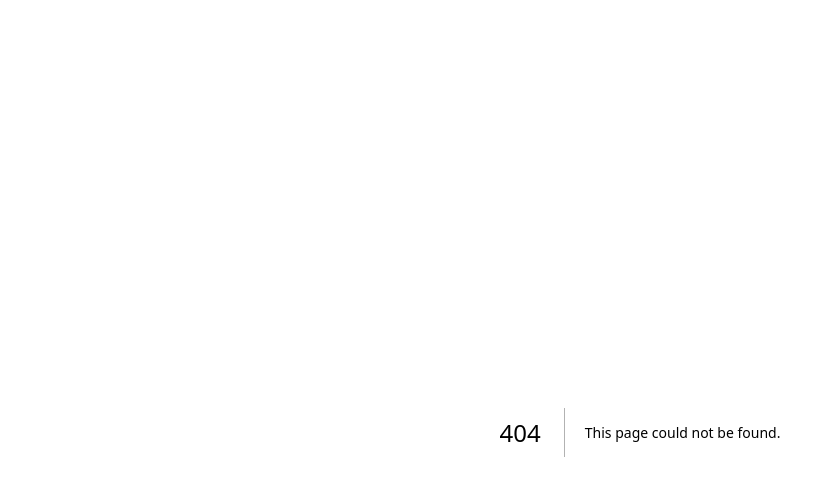
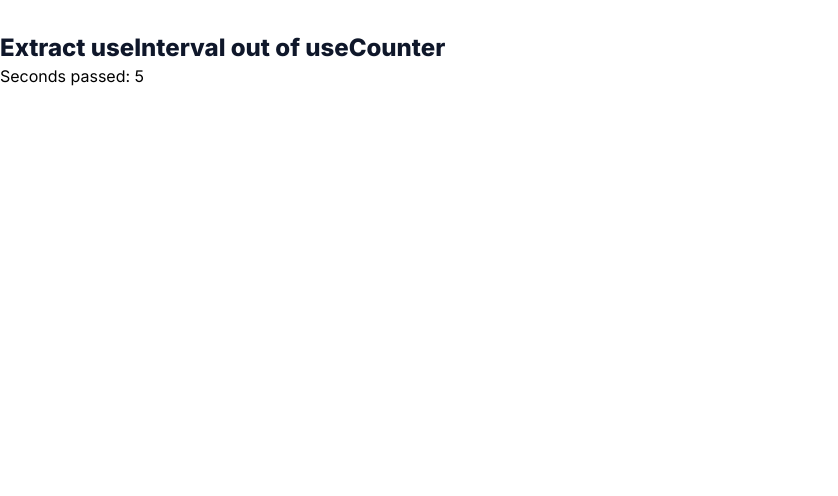
Before and after one commit to TaiseiNemoto/react-practice-app, a Next.js app: page /reusing-logic-with-custom-hooks/extract-useinterval-out-of-usecounter in a window 1280 px wide. Before the commit this address had no page. Shown: the top 496 px of the page, without its empty margins (0-838 px from the left). Built offline with nearby package versions, Linux system fonts and the light colour scheme.

Commit message:
[add]Reusing Logic with Custom Hooks：Extract useInterval out of useCounterまで完了

```diff
--- /dev/null
+++ b/src/app/reusing-logic-with-custom-hooks/extract-useinterval-out-of-usecounter/page.tsx
@@ -0,0 +1,11 @@
+import H1Element from '@/components/common/H1Element';
+import Counter from '@/components/reusing-logic-with-custom-hooks/extract-useinterval-out-of-usecounter/Counter';
+
+export default function page() {
+  return (
+    <main>
+      <H1Element title="Extract useInterval out of useCounter" />
+      <Counter />
+    </main>
+  );
+}
--- /dev/null
+++ b/src/app/reusing-logic-with-custom-hooks/extract-useinterval-out-of-usecounter/useCounter.ts
@@ -0,0 +1,12 @@
+import { useState } from 'react';
+import { useInterval } from './useInterval';
+
+export function useCounter(delay: number) {
+  const [count, setCount] = useState(0);
+
+  useInterval(() => {
+    setCount((c) => c + 1);
+  }, delay);
+
+  return count;
+}
--- /dev/null
+++ b/src/app/reusing-logic-with-custom-hooks/extract-useinterval-out-of-usecounter/useInterval.ts
@@ -0,0 +1,8 @@
+import { useEffect } from 'react';
+
+export function useInterval(onTick: () => void, delay: number) {
+  useEffect(() => {
+    const id = setInterval(onTick, delay);
+    return () => clearInterval(id);
+  }, [onTick, delay]);
+}
--- a/src/app/reusing-logic-with-custom-hooks/page.tsx
+++ b/src/app/reusing-logic-with-custom-hooks/page.tsx
@@ -13,6 +13,10 @@ export default function page() {
         link="/reusing-logic-with-custom-hooks/make-the-counter-delay-configurable"
         pageName="Make the counter delay configurable"
       />
+      <PageLink
+        link="/reusing-logic-with-custom-hooks/extract-useinterval-out-of-usecounter"
+        pageName="Extract useInterval out of useCounter"
+      />
     </main>
   );
 }
--- /dev/null
+++ b/src/components/reusing-logic-with-custom-hooks/extract-useinterval-out-of-usecounter/Counter.tsx
@@ -0,0 +1,8 @@
+'use client';
+
+import { useCounter } from '@/app/reusing-logic-with-custom-hooks/extract-useinterval-out-of-usecounter/useCounter';
+
+export default function Counter() {
+  const count = useCounter(1000);
+  return <h1>Seconds passed: {count}</h1>;
+}
```
